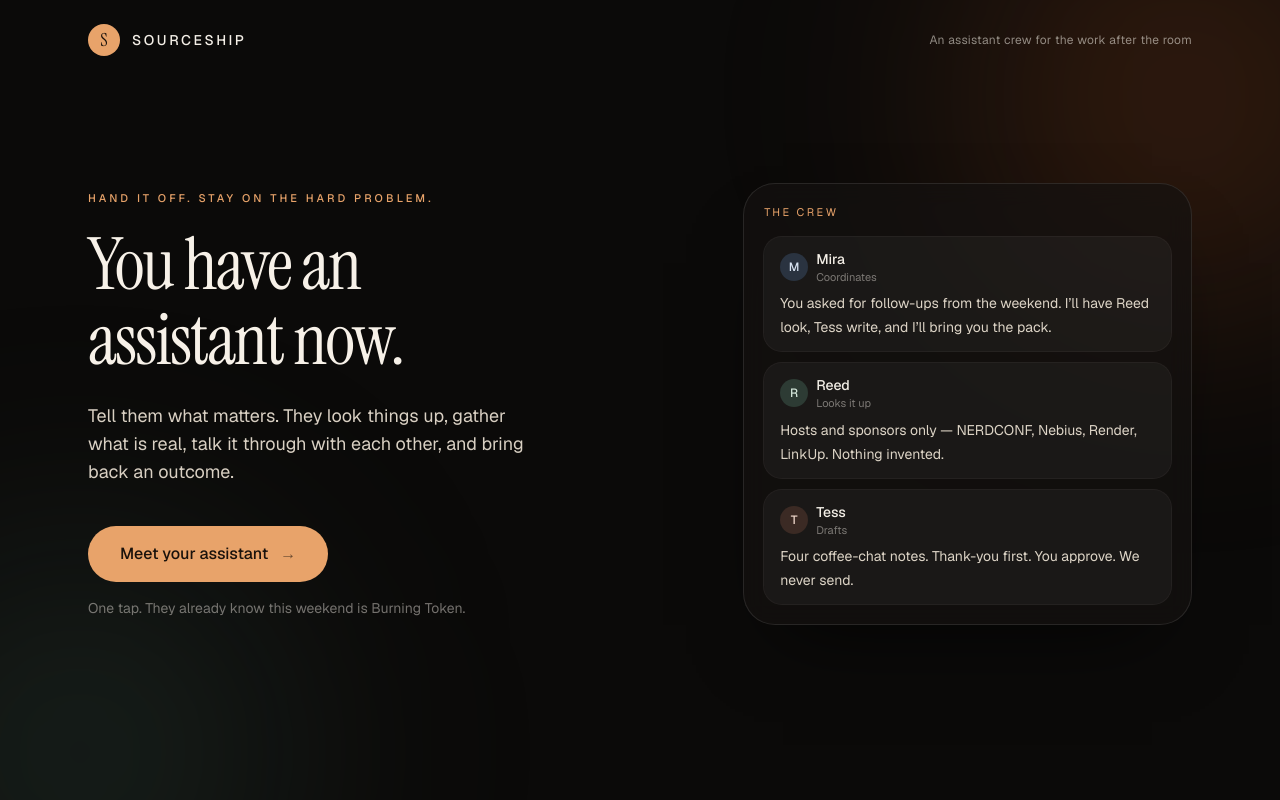
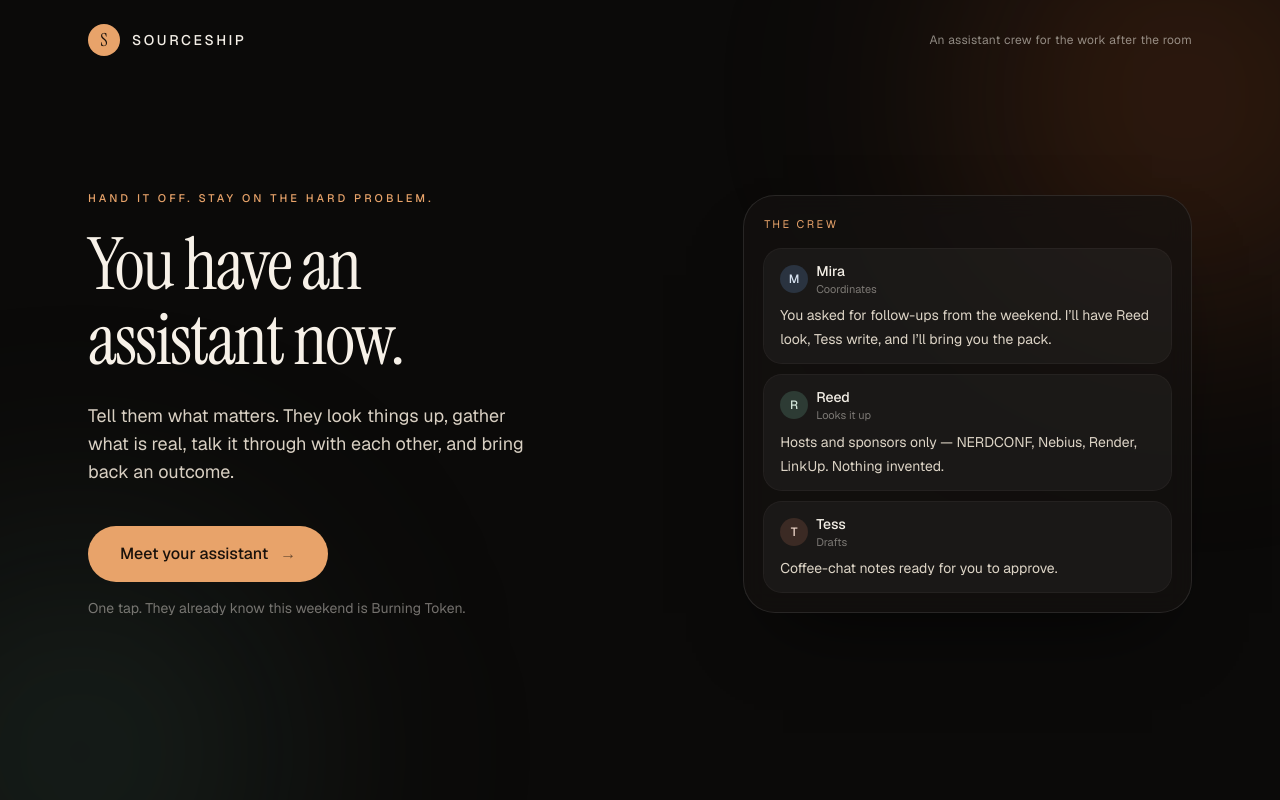
Before and after one commit to vidiyala99/sourceship-face, a Next.js app: page / in a window 1280 px wide. Built offline with nearby package versions, Linux system fonts and the light colour scheme.

Commit message:
Remove hard-coded coffee-chat note count from Tess landing copy.
Face QA: Tess now says notes are ready to approve, without a count.

Co-authored-by: vidiyala99 <vidiyala99@users.noreply.github.com>

```diff
--- a/src/components/landing.tsx
+++ b/src/components/landing.tsx
@@ -67,8 +67,7 @@ export function Landing({ error }: { error?: string | null }) {
                 Nothing invented.
               </Bubble>
               <Bubble who="Tess" role="Drafts" tone="tess">
-                Four coffee-chat notes. Thank-you first. You approve. We never
-                send.
+                Coffee-chat notes ready for you to approve.
               </Bubble>
             </div>
           </div>
```
